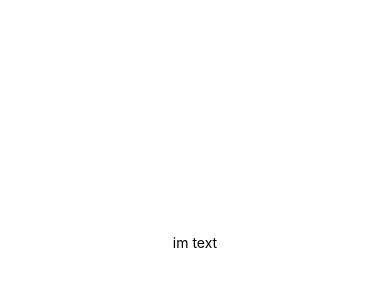
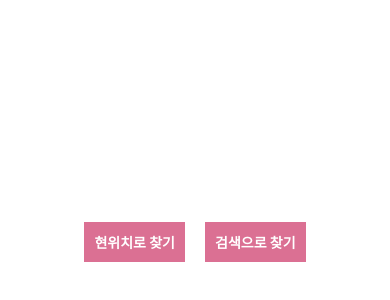
Before and after one commit to rjwu95/hairShop, a React Native app: screen / in a window 390 px wide. Shown: the part 180-480 px from the top of the page. Built offline with nearby package versions, Linux system fonts and the light colour scheme.

Commit message:
Add two button
 - On initial screen

```diff
--- a/App.tsx
+++ b/App.tsx
@@ -1,22 +1,31 @@
 import * as React from 'react';
-import { StyleSheet, Text, View } from 'react-native';
+import { StyleSheet, Text, View, TouchableOpacity } from 'react-native';
 import { AppState } from './src/store';
 import { connect, Provider } from 'react-redux';
 
 import store from './src/store';
-import { ShopState } from './src/reducers';
+import { State } from './src/reducers';
 import { getShop } from './src/actions';
 
 interface AppProps {
   getShop: typeof getShop;
-  shop: ShopState;
+  shop: State;
 }
 
 class App extends React.Component<AppProps> {
   render() {
     return (
       <View style={styles.container}>
-        <Text>im text</Text>
+        <TouchableOpacity>
+          <View style={styles.button}>
+            <Text style={styles.font}>현위치로 찾기</Text>
+          </View>
+        </TouchableOpacity>
+        <TouchableOpacity>
+          <View style={styles.button}>
+            <Text style={styles.font}>검색으로 찾기</Text>
+          </View>
+        </TouchableOpacity>
       </View>
     );
   }
@@ -45,5 +54,14 @@ const styles = StyleSheet.create({
     backgroundColor: '#fff',
     alignItems: 'center',
     justifyContent: 'center',
+    flexDirection: 'row',
   },
+  button: {
+    backgroundColor: '#DB7093',
+    margin: 10,
+    justifyContent: 'center',
+    height: '15%',
+    padding: 10,
+  },
+  font: { color: 'white', fontWeight: '700' },
 });
--- a/src/actions/index.ts
+++ b/src/actions/index.ts
@@ -1,4 +1,4 @@
-import { Shop, GET_SHOP } from '../reducers';
+import { Shop, GET_SHOP, CHANGE_ADDRESS } from '../reducers';
 
 export function getShop(newShop: Shop) {
   return {
@@ -6,3 +6,10 @@ export function getShop(newShop: Shop) {
     payload: newShop,
   };
 }
+
+export function changeAddress(newAddress: string) {
+  return {
+    type: CHANGE_ADDRESS,
+    payload: newAddress,
+  };
+}
--- a/src/reducers/index.ts
+++ b/src/reducers/index.ts
@@ -4,29 +4,43 @@ export interface Shop {
   rating: number;
 }
 
-export interface ShopState {
+export interface State {
   shops: Shop[];
+  address: string;
 }
 
 export const GET_SHOP = 'GET_SHOP';
+export const CHANGE_ADDRESS = 'CHANGE_ADDRESS';
 
 export interface GetShopAction {
   type: typeof GET_SHOP;
   payload: Shop;
 }
 
-const initialState: ShopState = {
+export interface ChangeAddress {
+  type: typeof CHANGE_ADDRESS;
+  payload: string;
+}
+
+const initialState: State = {
   shops: [],
+  address: '',
 };
 
-export function shopReducer(
+export function reducer(
   state = initialState,
-  action: GetShopAction,
-): ShopState {
+  action: GetShopAction | ChangeAddress,
+): State {
   switch (action.type) {
     case GET_SHOP:
       return {
         shops: [...state.shops, action.payload],
+        address: state.address,
+      };
+    case CHANGE_ADDRESS:
+      return {
+        shops: state.shops,
+        address: action.payload,
       };
     default:
       return state;
--- a/src/store/index.ts
+++ b/src/store/index.ts
@@ -1,8 +1,8 @@
-import { shopReducer } from '../reducers';
+import { reducer } from '../reducers';
 import { createStore, combineReducers } from 'redux';
 
 const rootReducer = combineReducers({
-  shop: shopReducer,
+  shop: reducer,
 });
 
 export type AppState = ReturnType<typeof rootReducer>;
```
